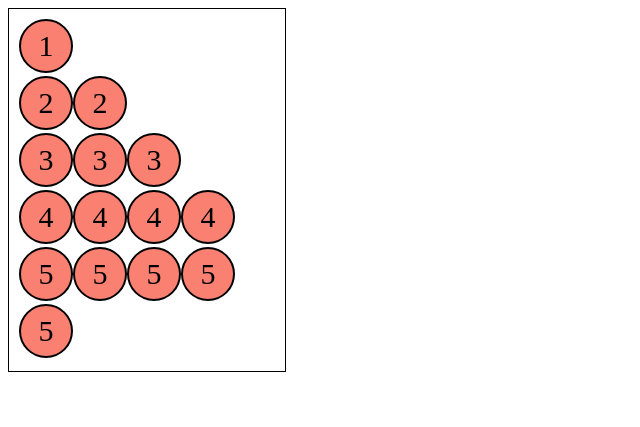
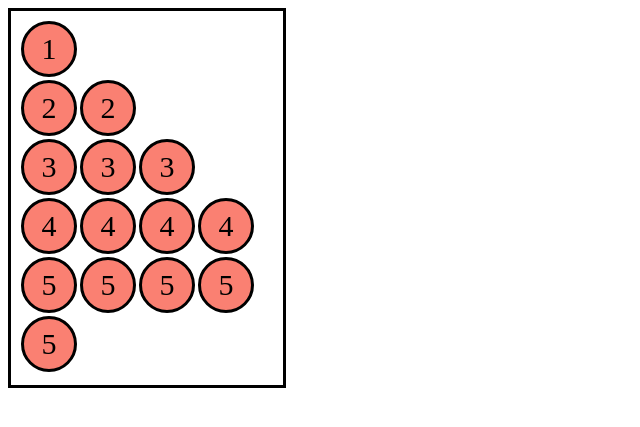
Before and after one commit to Putrirenan/pw2021_203040153, a PHP site: page /Latihan2c.php in a window 1280 px wide. Shown: the top 427 px of the page, without its empty margins (0-640 px from the left). Run offline with PHP 8.4, Linux system fonts and the light colour scheme.

Commit message:
menyelesaikan tugas praktikum 2

```diff
--- a/praktikum/tugas2/Latihan2b.php
+++ b/praktikum/tugas2/Latihan2b.php
@@ -32,9 +32,11 @@
     <?php
 
         $jawabanIsset = "Isset adalah = Berfungsi untuk memeriksa apakah suatu variabel sudah diatur atau belum.
-                        Fungsi isset juga mengembalikan false jika variabel pengujian berisi nilai NULL. <br><br>";
+                        Dan akan menghasilkan nilai true jika sebuah variabel telah didefenisikan, dan false jika variabel
+                        tersebut belum dibuat. <br><br>";
         $jawabanEmpty = "Empty adalah = Berfungsi sebagai penanda suatu kondisi. Contohnya yang sering kita temukan
-                        adalah dalam pengisian suatu data, apakah data tersebut ada isinya atau tidak.";
+                        adalah dalam pengisian suatu data, apakah data tersebut ada isinya atau tidak. Sehingga apabila
+                        memang datanya kosong, maka akan dimunculkan peringatan atau sebagainya. ";
 
         function soal($style)
         {
--- a/praktikum/tugas2/Latihan2c.php
+++ b/praktikum/tugas2/Latihan2c.php
@@ -15,23 +15,24 @@
     <title>Latihan 2c</title>
 
     <style>
-        .salmon {
+        .bulat {
             background-color: salmon;
             height: 50px;
             width: 50px;
             line-height: 50px;
             text-align: center;
             margin-bottom: 3px;
+            margin-right: 3px;
             border-radius: 50px;
+            border: 3px solid black;
             display: inline-block;
-            border: 2px solid black;
             font-size: 30px;
             }
 
         .container {
             margin-right: 78%;
             padding: 10px;
-            border: 1px solid black;
+            border: 3px solid black;
         }
     </style>
 
@@ -43,7 +44,7 @@
             function tumpukanBola($tumpukan) {
                 for ($i = 1; $i <= $tumpukan; $i++) {
                     for ($j = 1; $j <= $i; $j++) {
-                        echo "<div class=salmon>$i</div>";
+                        echo "<div class=bulat>$i</div>";
                     }
                         echo "<br>";
                 }
```
Also changed, not shown: praktikum/tugas2/Latihan2d.php (+30 -1 lines).
